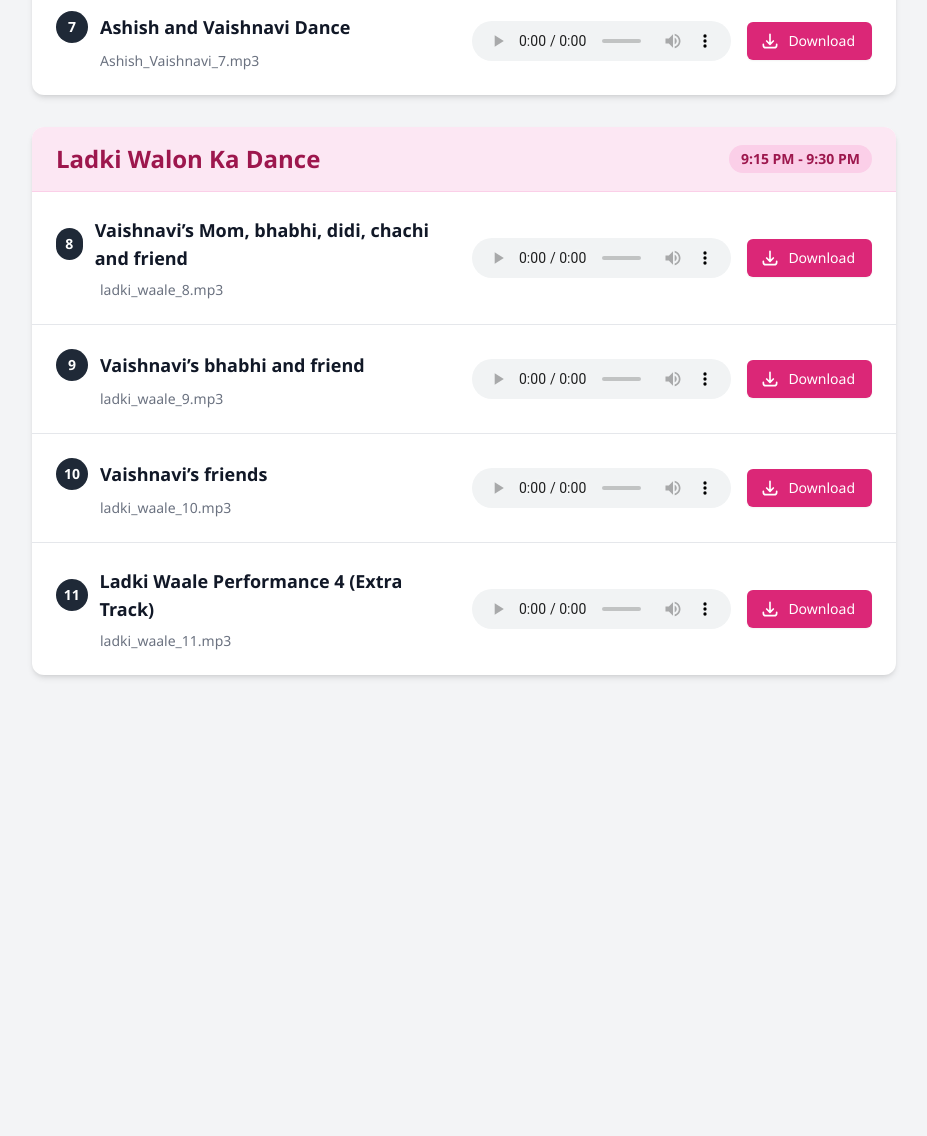
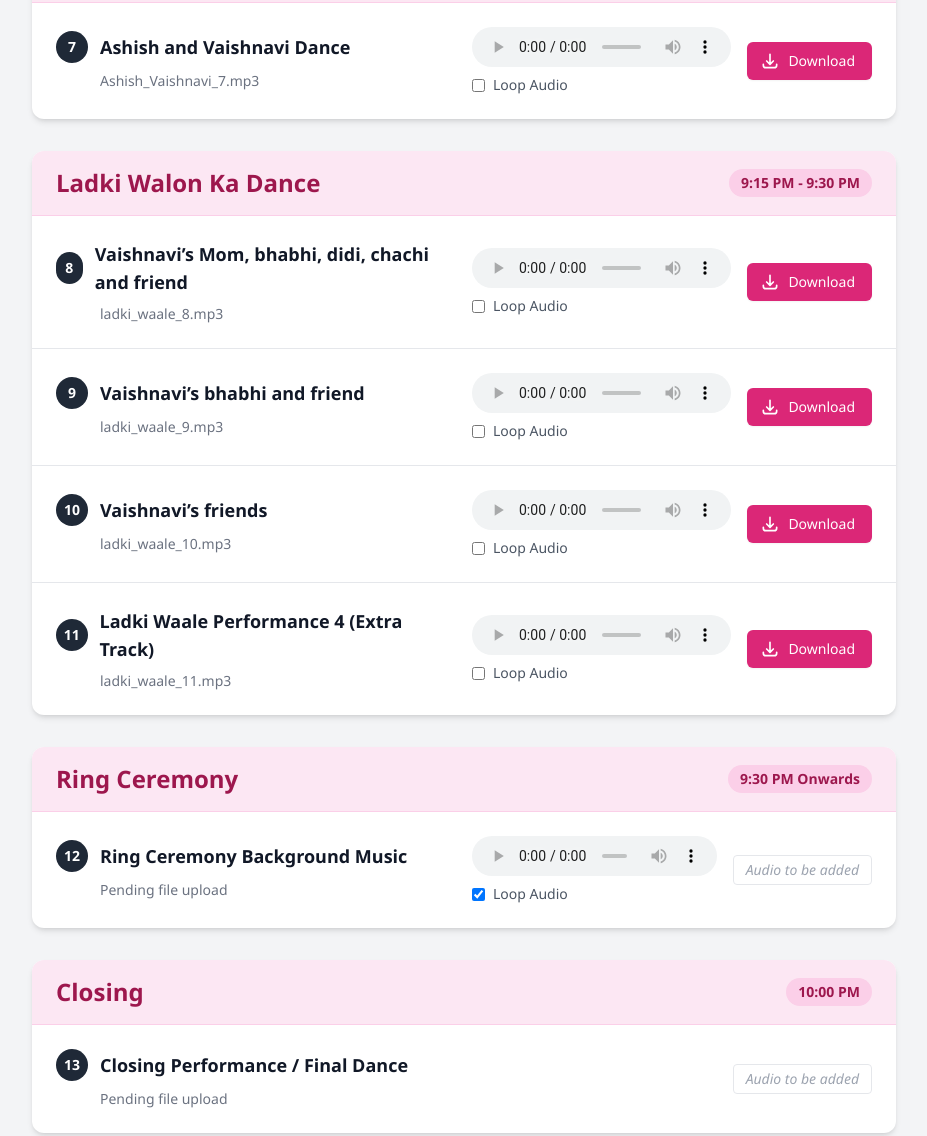
Before and after one commit to manish-9245/songs, a plain HTML site: page index.html in a window 1280 px wide. Shown: the part 1088-2224 px from the top of the page, without its empty margins (176-1103 px from the left). Before the commit the page ends 1803 px from the top, so only its background shows below. Drawn offline with nearby package versions, Linux system fonts and the light colour scheme.

Commit message:
Add looping option for ring ceremony audio

```diff
--- a/index.html
+++ b/index.html
@@ -64,6 +64,20 @@
                     { id: 10, title: "Vaishnavi’s friends", file: "songorder/ladki%20waale/ladki_waale_10.mp3", original_file: "songorder/ladki waale/ladki_waale_10.mp3" },
                     { id: 11, title: "Ladki Waale Performance 4 (Extra Track)", file: "songorder/ladki%20waale/ladki_waale_11.mp3", original_file: "songorder/ladki waale/ladki_waale_11.mp3" }
                 ]
+            },
+            {
+                category: "Ring Ceremony",
+                time: "9:30 PM Onwards",
+                performances: [
+                    { id: 12, title: "Ring Ceremony Background Music", file: "", original_file: "Pending file upload", loop: true }
+                ]
+            },
+            {
+                category: "Closing",
+                time: "10:00 PM",
+                performances: [
+                    { id: 13, title: "Closing Performance / Final Dance", file: "", original_file: "Pending file upload" }
+                ]
             }
         ];
 
@@ -90,6 +104,46 @@
                 const itemDiv = document.createElement('div');
                 itemDiv.className = 'p-6 hover:bg-gray-50 transition duration-150 ease-in-out';
 
+                let mediaControls = '';
+                if (perf.file || perf.id === 12) {
+                    // Even if file is pending for ring ceremony, show the player structure or just show the loop toggle
+                    // Wait, if no file, the audio player won't work, but let's show it anyway if it's ring ceremony or if there's a file
+                    const audioSrc = perf.file ? perf.file : '';
+                    const isLoop = perf.loop ? 'checked' : '';
+                    const loopAttr = perf.loop ? 'loop' : '';
+
+                    mediaControls = `
+                        <div class="flex-1 flex flex-col sm:flex-row items-center gap-4">
+                            <div class="flex-1 flex flex-col gap-2 w-full">
+                                <audio controls class="w-full" ${loopAttr} id="audio-${perf.id}">
+                                    <source src="${audioSrc}" type="audio/mpeg">
+                                    Your browser does not support the audio element.
+                                </audio>
+                                <label class="flex items-center gap-2 text-sm text-gray-600 cursor-pointer self-end sm:self-start">
+                                    <input type="checkbox" class="rounded text-pink-600 focus:ring-pink-500" ${isLoop}
+                                           onchange="document.getElementById('audio-${perf.id}').loop = this.checked">
+                                    Loop Audio
+                                </label>
+                            </div>
+                            ${perf.file ? `
+                            <a href="${perf.file}" download="${perf.original_file.split('/').pop()}"
+                               class="inline-flex items-center justify-center px-4 py-2 border border-transparent rounded-md shadow-sm text-sm font-medium text-white bg-pink-600 hover:bg-pink-700 focus:outline-none focus:ring-2 focus:ring-offset-2 focus:ring-pink-500 whitespace-nowrap">
+                                <svg class="-ml-1 mr-2 h-5 w-5" xmlns="http://www.w3.org/2000/svg" fill="none" viewBox="0 0 24 24" stroke="currentColor">
+                                  <path stroke-linecap="round" stroke-linejoin="round" stroke-width="2" d="M4 16v1a3 3 0 003 3h10a3 3 0 003-3v-1m-4-4l-4 4m0 0l-4-4m4 4V4" />
+                                </svg>
+                                Download
+                            </a>
+                            ` : `<span class="text-gray-400 italic text-sm border border-gray-200 rounded px-3 py-1">Audio to be added</span>`}
+                        </div>
+                    `;
+                } else {
+                    mediaControls = `
+                        <div class="flex-1 flex items-center justify-end">
+                            <span class="text-gray-400 italic text-sm border border-gray-200 rounded px-3 py-1">Audio to be added</span>
+                        </div>
+                    `;
+                }
+
                 itemDiv.innerHTML = `
                     <div class="flex flex-col md:flex-row md:items-center justify-between gap-4">
                         <div class="flex-1">
@@ -101,19 +155,7 @@
                             </div>
                             <p class="text-sm text-gray-500 ml-11">${perf.original_file.split('/').pop()}</p>
                         </div>
-                        <div class="flex-1 flex flex-col sm:flex-row items-center gap-4">
-                            <audio controls class="flex-1">
-                                <source src="${perf.file}" type="audio/mpeg">
-                                Your browser does not support the audio element.
-                            </audio>
-                            <a href="${perf.file}" download="${perf.original_file.split('/').pop()}"
-                               class="inline-flex items-center justify-center px-4 py-2 border border-transparent rounded-md shadow-sm text-sm font-medium text-white bg-pink-600 hover:bg-pink-700 focus:outline-none focus:ring-2 focus:ring-offset-2 focus:ring-pink-500 whitespace-nowrap">
-                                <svg class="-ml-1 mr-2 h-5 w-5" xmlns="http://www.w3.org/2000/svg" fill="none" viewBox="0 0 24 24" stroke="currentColor">
-                                  <path stroke-linecap="round" stroke-linejoin="round" stroke-width="2" d="M4 16v1a3 3 0 003 3h10a3 3 0 003-3v-1m-4-4l-4 4m0 0l-4-4m4 4V4" />
-                                </svg>
-                                Download
-                            </a>
-                        </div>
+                        ${mediaControls}
                     </div>
                 `;
                 listDiv.appendChild(itemDiv);
```
